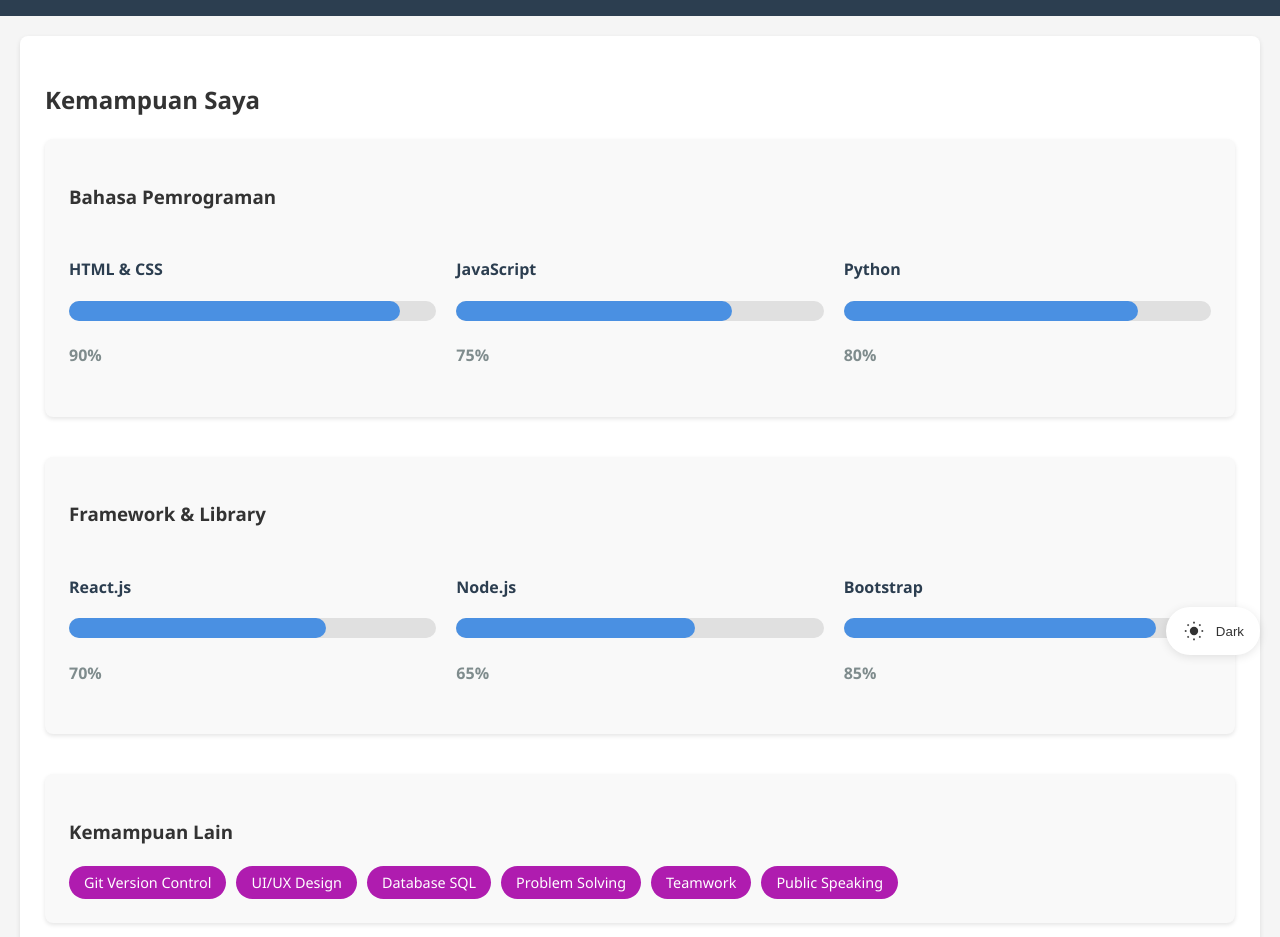
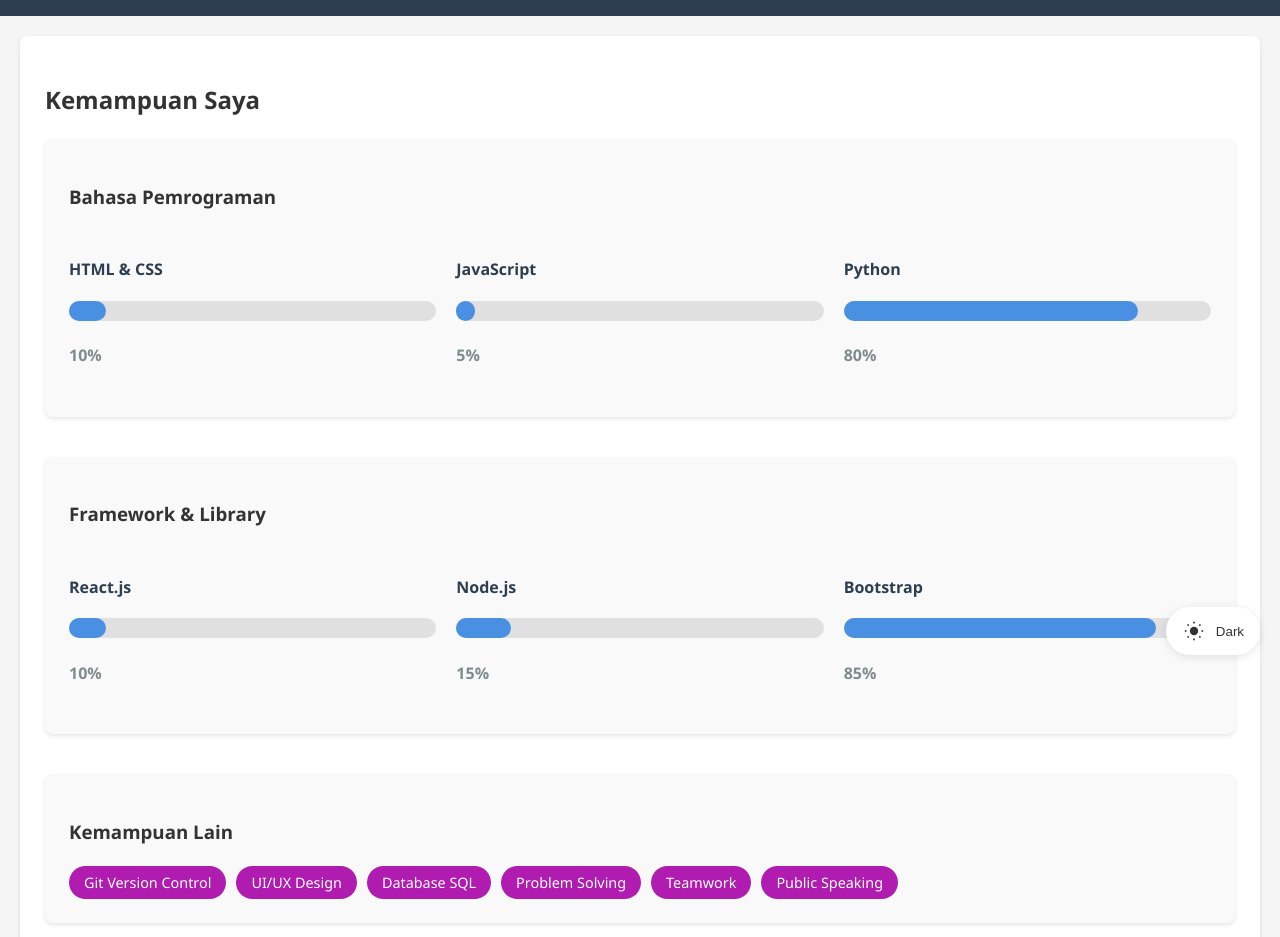
Before and after one commit to khoiri2205/proposal, a plain HTML site: page skil.html in a window 1280 px wide. Shown: the part 125-1062 px from the top of the page. Drawn offline with Linux system fonts and the light colour scheme.

Commit message:
Update skil.html
b bvf

```diff
--- a/skil.html
+++ b/skil.html
@@ -23,17 +23,17 @@
                         <div class="skill-item">
                             <h4>HTML & CSS</h4>
                             <div class="skill-bar">
-                                <div class="skill-level" style="width: 90%"></div>
+                                <div class="skill-level" style="width: 10%"></div>
                             </div>
-                            <span>90%</span>
+                            <span>10%</span>
                         </div>
 
                         <div class="skill-item">
                             <h4>JavaScript</h4>
                             <div class="skill-bar">
-                                <div class="skill-level" style="width: 75%"></div>
+                                <div class="skill-level" style="width: 5%"></div>
                             </div>
-                            <span>75%</span>
+                            <span>5%</span>
                         </div>
 
                         <div class="skill-item">
@@ -52,17 +52,17 @@
                         <div class="skill-item">
                             <h4>React.js</h4>
                             <div class="skill-bar">
-                                <div class="skill-level" style="width: 70%"></div>
+                                <div class="skill-level" style="width: 10%"></div>
                             </div>
-                            <span>70%</span>
+                            <span>10%</span>
                         </div>
 
                         <div class="skill-item">
                             <h4>Node.js</h4>
                             <div class="skill-bar">
-                                <div class="skill-level" style="width: 65%"></div>
+                                <div class="skill-level" style="width: 15%"></div>
                             </div>
-                            <span>65%</span>
+                            <span>15%</span>
                         </div>
 
                         <div class="skill-item">
```
